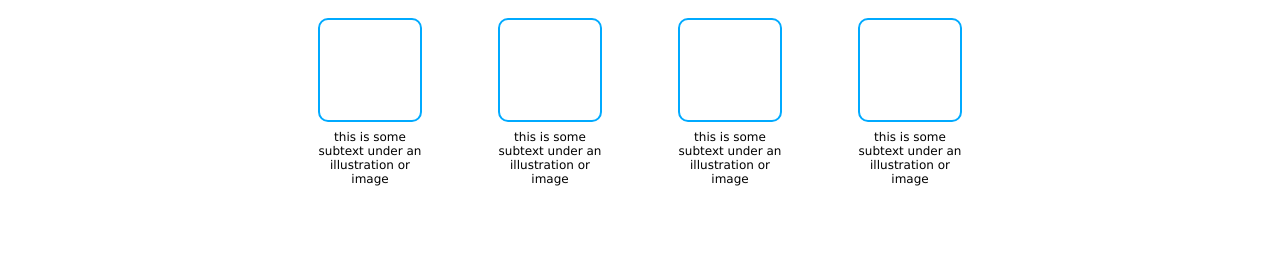
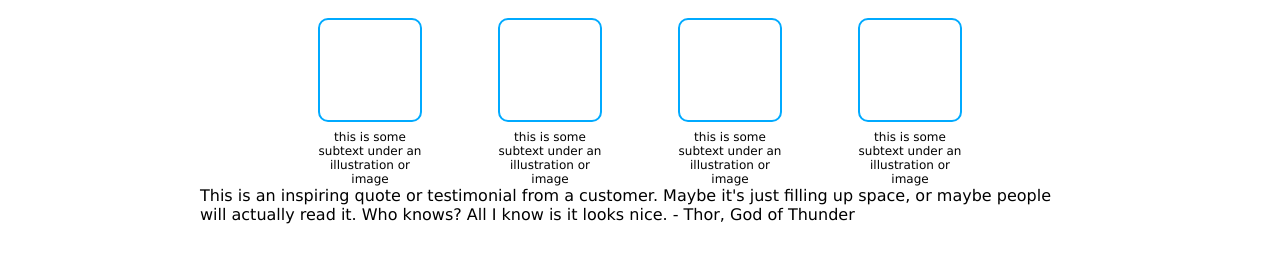
Before and after one commit to counttojen/landing-page, a plain HTML site: page index.html in a window 1280 px wide. Shown: the part 450-712 px from the top of the page. Drawn offline with Linux system fonts and the light colour scheme.

Commit message:
Add text to quote section

```diff
--- a/index.html
+++ b/index.html
@@ -20,7 +20,9 @@
             <div class="header_content">
             <div class="left_content">
                 <h1 class="header_header">This Website is awesome</h1>
-                <p>This header has some smaller text underneath that says stuff to form a paragraph-looking paragraph. To make it look more like a paragraph, here is another sentence. Perhaps even another.</p>
+                <p>This header has some smaller text underneath that says stuff to form
+                    a paragraph-looking paragraph. To make it look more like a paragraph,
+                    here is another sentence. Perhaps even another.</p>
                 <button>Sign Up</button>
             </div>
             <div class="right_content">
@@ -51,7 +53,9 @@
                 </div>
             </div>
         </div>
-        <div class="quote"></div>
+        <div class="quote">This is an inspiring quote or testimonial from a customer.
+            Maybe it's just filling up space, or maybe people will actually read it. Who knows?
+            All I know is it looks nice. <span class="credit">- Thor, God of Thunder</span></div>
     </div>
 
 
```
